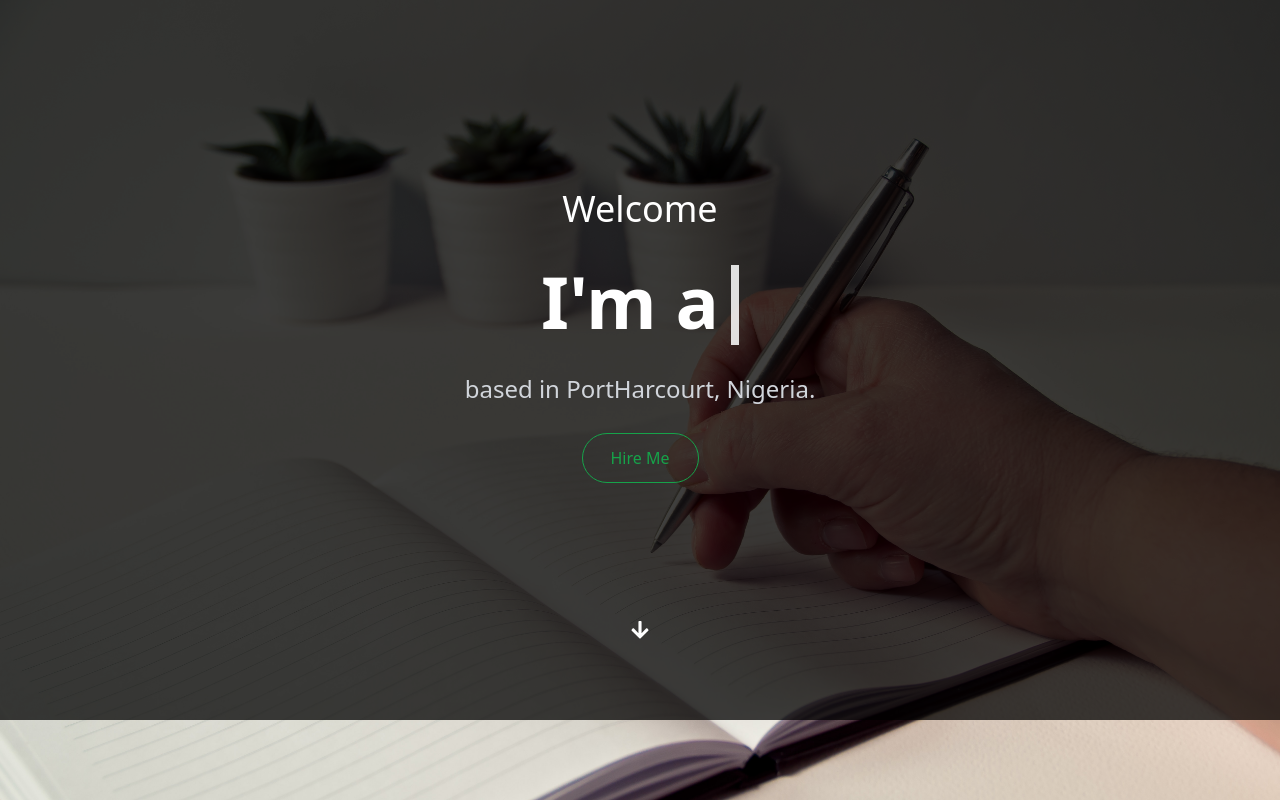
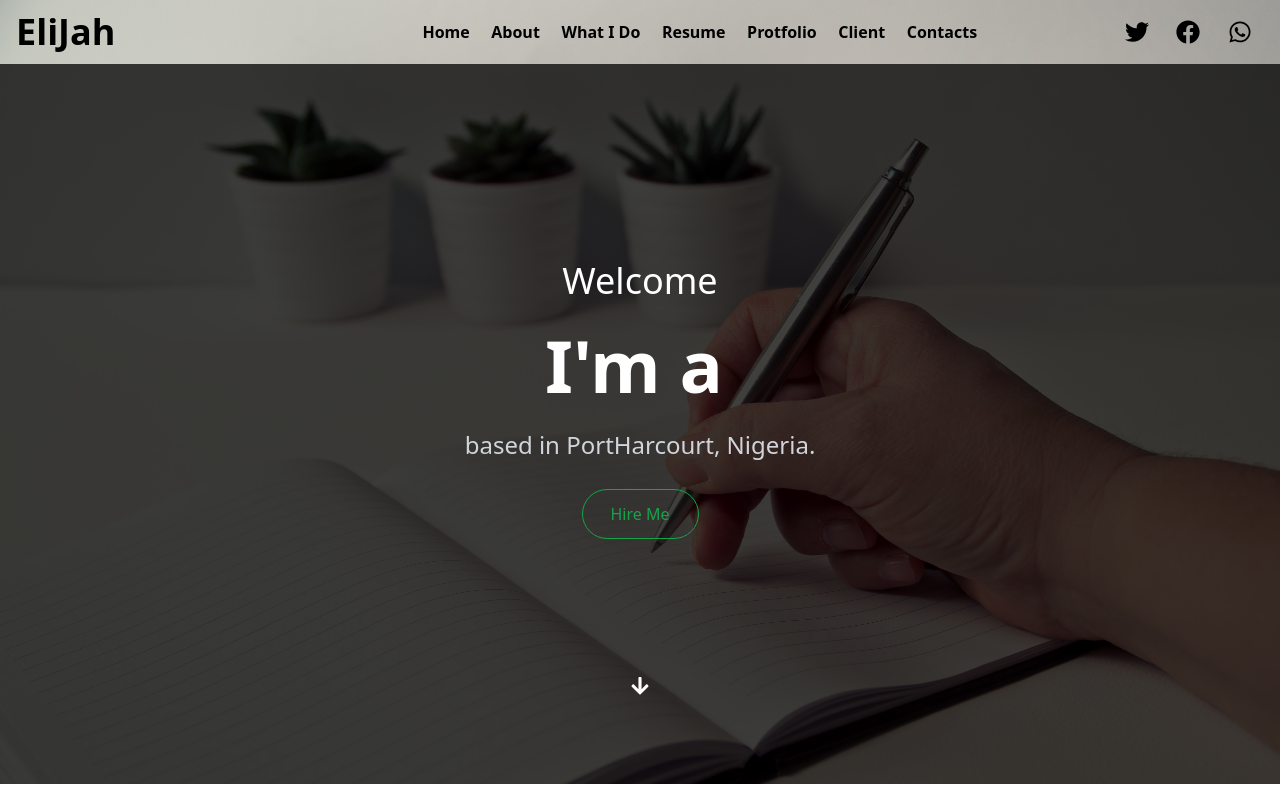
Before and after one commit to DanielImgbi/elijah-portfolio, a React (Vite) app: page / in a window 1280 px wide. Built offline with nearby package versions, Linux system fonts and the light colour scheme.

Commit message:
adding the nav

```diff
--- a/index.html
+++ b/index.html
@@ -2,7 +2,7 @@
 <html lang="en">
   <head>
     <meta charset="UTF-8" />
-    <link rel="icon" type="image/svg+xml" href="/vite.svg" />
+    <!-- <link rel="icon" type="image/svg+xml" href="/vite.svg" /> -->
     <meta name="viewport" content="width=device-width, initial-scale=1.0" />
     <title>Elijah | Porfolio</title>
   </head>
--- a/package.json
+++ b/package.json
@@ -11,7 +11,8 @@
   },
   "dependencies": {
     "react": "^18.2.0",
-    "react-dom": "^18.2.0"
+    "react-dom": "^18.2.0",
+    "react-icon": "^1.0.0"
   },
   "devDependencies": {
     "@types/react": "^18.0.28",
--- a/src/App.jsx
+++ b/src/App.jsx
@@ -1,11 +1,14 @@
 import Home from "./components/Home";
+import Header from "./components/header/Header";
 
 function App() {
   return (
-    <main className="w-screen h-screen bg-no-repeat bg-cover bg-[url('/writing_bg7.jpg')]">
+    <main className="w-screen h-screen bg-no-repeat bg-cover bg-[url('/writing_bg7.jpg')] overflow-x-hidden">
+      <Header/>
       <Home />
     </main>
   );
+
 }
 
 export default App;
--- a/src/components/header/Header.jsx
+++ b/src/components/header/Header.jsx
@@ -1,24 +1,61 @@
-import React from 'react'
+import { FaFacebook, FaTwitter, FaWhatsapp, FaBars, FaTimes } from 'react-icons/fa'
+import { useState } from 'react'
+const Header = () => {
+  const [toggled, setToggle] = useState(false);
 
-const Header = () => {
+  const handleNavToggle = () => {
+    if (!(toggled)) {
+      setToggle(true);
+    } else {
+      setToggle(false);
+    }
+  }
+
   return (
-    <header className='bg-green-300 flex justify-between h-16 align-middle'>
-        <span className="mx-4 text-xl bold ">
-            Ink World
-        </span>
+    <header className='w-100vw max-h-16 px-6 xl:px-4 py-4 flex justify-between items-center overflow-x-hidden overflow-y-hidden'>
+      <span className="h-16 text-3xl xl:text-4xl font-extrabold flex items-center ">
+        EliJah
+      </span>
 
-          <nav className="flex px-3">
+      <nav className="h-100% w-70% px-3 flex justify-end xl:justify-between items-center">
 
-            <ul className=" w-6/12 bg-red-300 flex justify-between align-center relative">
-                <li className="text-center">Home</li>
-                <li className="text-center">About</li>
-                <li className="text-center">What I Do</li>
-                <li className="text-center">Resume</li>
-                <li className="text-center">Protfolio</li>
-                <li className="text-center">Client</li>
-                <li className="text-center">Contacts</li>
-            </ul>
-        </nav>
+      <ul className="w-100% xl:w-70% h-100% px-4 my-2 xl:my-0 text-1xl font-semibold absolute xl:relative top-14 xl:top-0 left-0 hidden xl:flex xl:justify-between bg-black xl:bg-transparent bg-opacity-60 ">
+          <li className="cursor-pointer text-white xl:text-black p-4 xl:px-1 my-2 xl:my-0 font-semibold border-b xl:border-y-0 border-slate-500 hover:text-white hover:bg-gray-600 hover:bg-opacity-30">Home</li>
+          <li className="cursor-pointer text-white xl:text-black p-4 xl:px-1 my-2 xl:my-0 font-semibold border-b xl:border-y-0 border-slate-500 hover:text-white hover:bg-gray-600 hover:bg-opacity-30">About</li>
+          <li className="cursor-pointer text-white xl:text-black p-4 xl:px-1 my-2 xl:my-0 font-semibold border-b xl:border-y-0 border-slate-500 hover:text-white hover:bg-gray-600 hover:bg-opacity-30">What I Do</li>
+          <li className="cursor-pointer text-white xl:text-black p-4 xl:px-1 my-2 xl:my-0 font-semibold border-b xl:border-y-0 border-slate-500 hover:text-white hover:bg-gray-600 hover:bg-opacity-30">Resume</li>
+          <li className="cursor-pointer text-white xl:text-black p-4 xl:px-1 my-2 xl:my-0 font-semibold border-b xl:border-y-0 border-slate-500 hover:text-white hover:bg-gray-600 hover:bg-opacity-30">Protfolio</li>
+          <li className="cursor-pointer text-white xl:text-black p-4 xl:px-1 my-2 xl:my-0 font-semibold border-b xl:border-y-0 border-slate-500 hover:text-white hover:bg-gray-600 hover:bg-opacity-30">Client</li>
+          <li className="cursor-pointer text-white xl:text-black p-4 xl:px-1 my-2 xl:my-0 font-semibold border-b xl:border-y-0 border-slate-500 hover:text-white hover:bg-gray-600 hover:bg-opacity-30">Contacts</li>
+        </ul>
+
+        {/* // i couldn't manage the toggle UX so i duplicatedd the nav. */}
+        {/* // please do you have any alternative approach to that? */}
+
+       { toggled && <ul className="w-100% xl:w-70% h-100% px-4 my-2 xl:my-0 text-1xl font-semibold absolute xl:relative top-14 xl:top-0 left-0 block xl:flex xl:justify-between bg-black xl:bg-transparent bg-opacity-60 ">
+          <li className="cursor-pointer text-white xl:text-black p-4 xl:px-1 my-2 xl:my-0 font-semibold border-b xl:border-y-0 border-slate-500 hover:text-white hover:bg-gray-600 hover:bg-opacity-30">Home</li>
+          <li className="cursor-pointer text-white xl:text-black p-4 xl:px-1 my-2 xl:my-0 font-semibold border-b xl:border-y-0 border-slate-500 hover:text-white hover:bg-gray-600 hover:bg-opacity-30">About</li>
+          <li className="cursor-pointer text-white xl:text-black p-4 xl:px-1 my-2 xl:my-0 font-semibold border-b xl:border-y-0 border-slate-500 hover:text-white hover:bg-gray-600 hover:bg-opacity-30">What I Do</li>
+          <li className="cursor-pointer text-white xl:text-black p-4 xl:px-1 my-2 xl:my-0 font-semibold border-b xl:border-y-0 border-slate-500 hover:text-white hover:bg-gray-600 hover:bg-opacity-30">Resume</li>
+          <li className="cursor-pointer text-white xl:text-black p-4 xl:px-1 my-2 xl:my-0 font-semibold border-b xl:border-y-0 border-slate-500 hover:text-white hover:bg-gray-600 hover:bg-opacity-30">Protfolio</li>
+          <li className="cursor-pointer text-white xl:text-black p-4 xl:px-1 my-2 xl:my-0 font-semibold border-b xl:border-y-0 border-slate-500 hover:text-white hover:bg-gray-600 hover:bg-opacity-30">Client</li>
+          <li className="cursor-pointer text-white xl:text-black p-4 xl:px-1 my-2 xl:my-0 font-semibold border-b xl:border-y-0 border-slate-500 hover:text-white hover:bg-gray-600 hover:bg-opacity-30">Contacts</li>
+        </ul>}
+
+        <ul className='w-50% xl:w-15% h-80% flex justify-between items-center text-xl xl:text-2xl'>
+          <li className='cursor-pointer '><FaTwitter /></li>
+          <li className='cursor-pointer'><FaFacebook /></li>
+          <li className='cursor-pointer'><FaWhatsapp/></li>
+        </ul>
+      </nav>
+      <span className='block xl:hidden text-xl ml-2' onClick={handleNavToggle}>
+
+        {/* // also i couldn't think of anyway to animate the nav,
+        // just had to do  this. please if you have an alternative alert so i can improve on it */}
+
+        { toggled ? <FaTimes /> : <FaBars /> }
+      </span>
+
     </header>
   )
 }
--- a/tailwind.config.js
+++ b/tailwind.config.js
@@ -2,6 +2,26 @@
 export default {
   content: ['./**/*.{js,jsx}', '/index.html'],
   theme: {
+    height: {
+      // percentage
+      '20%': '20%',
+      '50%': '50%',
+      '80%': '80%',
+      '100%': '100%'
+    },
+    width: {
+      // percentage
+      '15%':'15%',
+      '20%': '20%',
+      '50%': '50%',
+      '70%': '70%',
+      '80%': '80%',
+      '100%': '100%',
+      // pixels
+      '200px': '200px',
+      // vw
+      '100vw':'100vw'
+    },
     extend: {},
   },
   plugins: [],
```
Also changed, not shown: 1 other file (tests, documents, lock files or other folders).
